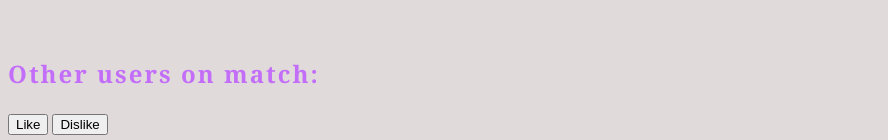
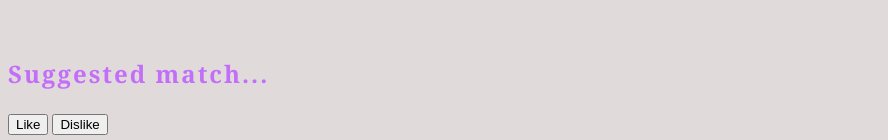
Before and after one commit to Claratruelsen/dating_app, a plain HTML site: page view/profile.html in a window 1280 px wide. Shown: the part 1148-1288 px from the top of the page, without its empty margins (0-888 px from the left). Drawn offline with Linux system fonts and the light colour scheme; a script that the page names is missing.

Commit message:
lidt html lir

```diff
--- a/view/profile.html
+++ b/view/profile.html
@@ -78,7 +78,7 @@
 
 
         <div>
-            <h3>Other users on match:</h3>
+            <h3>Suggested match...</h3>
           <form class="form" id="likeOrDislike">
             <button id="likeOtherUserbtn" onclick=Like() type="button">Like</button>
             <button id="dislikeOtherUserbtn" onclick=Dislike() type="button">Dislike</button>
```
Also changed, not shown: view/admin.html (added), view/match.html (added).
